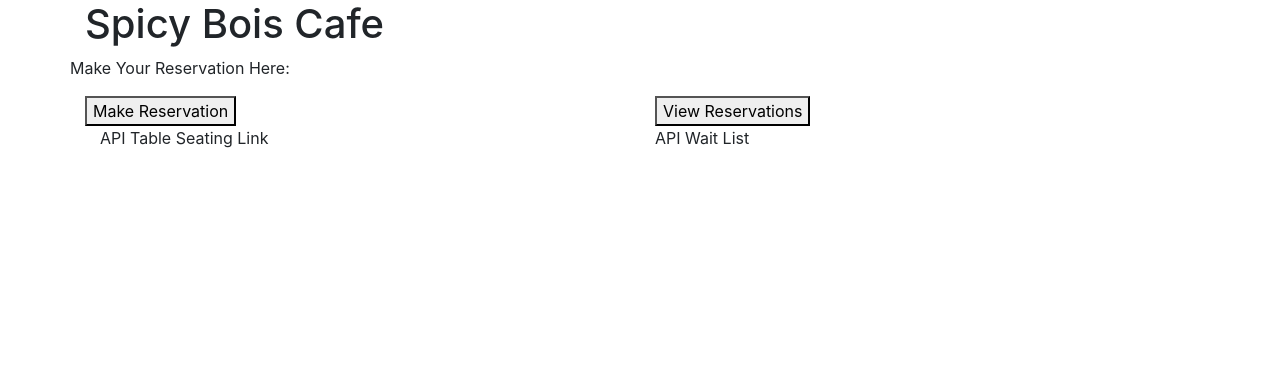
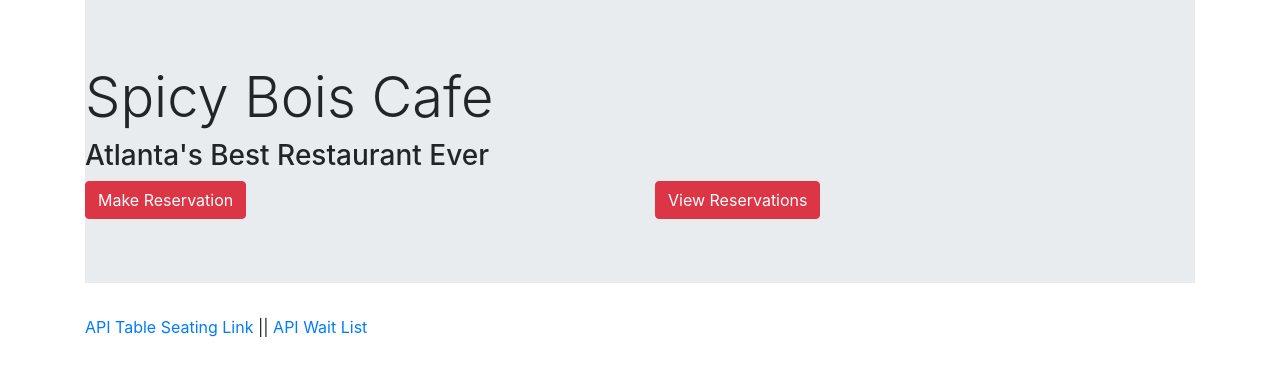
Before and after one commit to bradleypagano/Waitlist, a website: page home.html in a window 1280 px wide. Drawn offline with nearby package versions, Linux system fonts and the light colour scheme.

Commit message:
things and stuff

```diff
--- a/home.html
+++ b/home.html
@@ -15,30 +15,28 @@
 
 <body>
   <div class="container mx-auto">
-    <h1>Spicy Bois Cafe</h1>
-  </div>
+    <div class="jumbotron jumbotron-fluid">
+      <h1 class="display-4" >Spicy Bois Cafe</h1>
+      <h3>Atlanta's Best Restaurant Ever</h3>
 
-  <div class="container mx-auto">
-    <div class="row">
-      <p>Make Your Reservation Here:</p>
-    </div>
-
-    <div class="row">
+      <div class="row">
         <div class="col">
-          <a href="/reserve"><button>Make Reservation</button></a>
+          <a href="/reserve"><button class="btn btn-danger btn-md">Make Reservation</button></a>
         </div>
         <div class="col">
-          <a href="/tables"><button>View Reservations</button></a>
+          <a href="/tables"><button class="btn btn-danger btn-md">View Reservations</button></a>
         </div>
+      </div>
+    </div>
   </div>
 
   <div class="container mx-auto">
     <div class="row">
       <div class="col">
-        <span>API Table Seating Link</span>
-      </div>
-      <div class="col">
-        <span>API Wait List</span>
+        <a href="/api"><span>API Table Seating Link</span></a>
+        ||
+        <a href="/api"><span>API Wait List</span></a>
+
       </div>
     </div>
   </div>
--- a/tables.html
+++ b/tables.html
@@ -7,27 +7,29 @@
 
     <!-- Bootstrap CSS -->
     <link rel="stylesheet" href="https://stackpath.bootstrapcdn.com/bootstrap/4.3.1/css/bootstrap.min.css" integrity="sha384-ggOyR0iXCbMQv3Xipma34MD+dH/1fQ784/j6cY/iJTQUOhcWr7x9JvoRxT2MZw1T" crossorigin="anonymous">
+    <script src="https://code.jquery.com/jquery-3.3.1.slim.min.js" integrity="sha384-q8i/X+965DzO0rT7abK41JStQIAqVgRVzpbzo5smXKp4YfRvH+8abtTE1Pi6jizo" crossorigin="anonymous"></script>
+    <script src="https://cdnjs.cloudflare.com/ajax/libs/popper.js/1.14.7/umd/popper.min.js" integrity="sha384-UO2eT0CpHqdSJQ6hJty5KVphtPhzWj9WO1clHTMGa3JDZwrnQq4sF86dIHNDz0W1" crossorigin="anonymous"></script>
+    <script src="https://stackpath.bootstrapcdn.com/bootstrap/4.3.1/js/bootstrap.min.js" integrity="sha384-JjSmVgyd0p3pXB1rRibZUAYoIIy6OrQ6VrjIEaFf/nJGzIxFDsf4x0xIM+B07jRM" crossorigin="anonymous"></script>
 
     <title>View Reservations</title>
   </head>
   <body>
         <div class="container">
-            <div class="jumbotron">
-                <h1>Spicy Bois Cafe</h1>
+            <div class="jumbotron jumbotron-fluid">
+                <h1 class="display-4">Spicy Bois Cafe</h1>
                 <h3>Atlanta's Best Restaurant Ever</h3>
+                <h6>Viewing Current Reservations:</h6>
+                <hr>
             </div>
         </div>
 
               <div class="container">
                 <div class="row">
-                  <p>Viewing Current Reservations:</p>
-                </div>
-                <div class="row">
                   <div class="col">
-                    <a href="/reserve"><button>Make Reservation</button></a>
+                    <a href="/reserve"><button class="btn btn-danger btn-md">Make Reservation</button></a>
                   </div>
                   <div class="col">
-                    <a href="/"><button>Home</button></a>
+                    <a href="/"><button class="btn btn-danger btn-md">Home</button></a>
                   </div>
                 </div>
               </div>
@@ -49,12 +51,9 @@
 
             </div>
         </div>
+<script>
 
+</script>
 
-    <!-- Optional JavaScript -->
-    <!-- jQuery first, then Popper.js, then Bootstrap JS -->
-    <script src="https://code.jquery.com/jquery-3.3.1.slim.min.js" integrity="sha384-q8i/X+965DzO0rT7abK41JStQIAqVgRVzpbzo5smXKp4YfRvH+8abtTE1Pi6jizo" crossorigin="anonymous"></script>
-    <script src="https://cdnjs.cloudflare.com/ajax/libs/popper.js/1.14.7/umd/popper.min.js" integrity="sha384-UO2eT0CpHqdSJQ6hJty5KVphtPhzWj9WO1clHTMGa3JDZwrnQq4sF86dIHNDz0W1" crossorigin="anonymous"></script>
-    <script src="https://stackpath.bootstrapcdn.com/bootstrap/4.3.1/js/bootstrap.min.js" integrity="sha384-JjSmVgyd0p3pXB1rRibZUAYoIIy6OrQ6VrjIEaFf/nJGzIxFDsf4x0xIM+B07jRM" crossorigin="anonymous"></script>
-  </body>
+    </body>
 </html>
```
